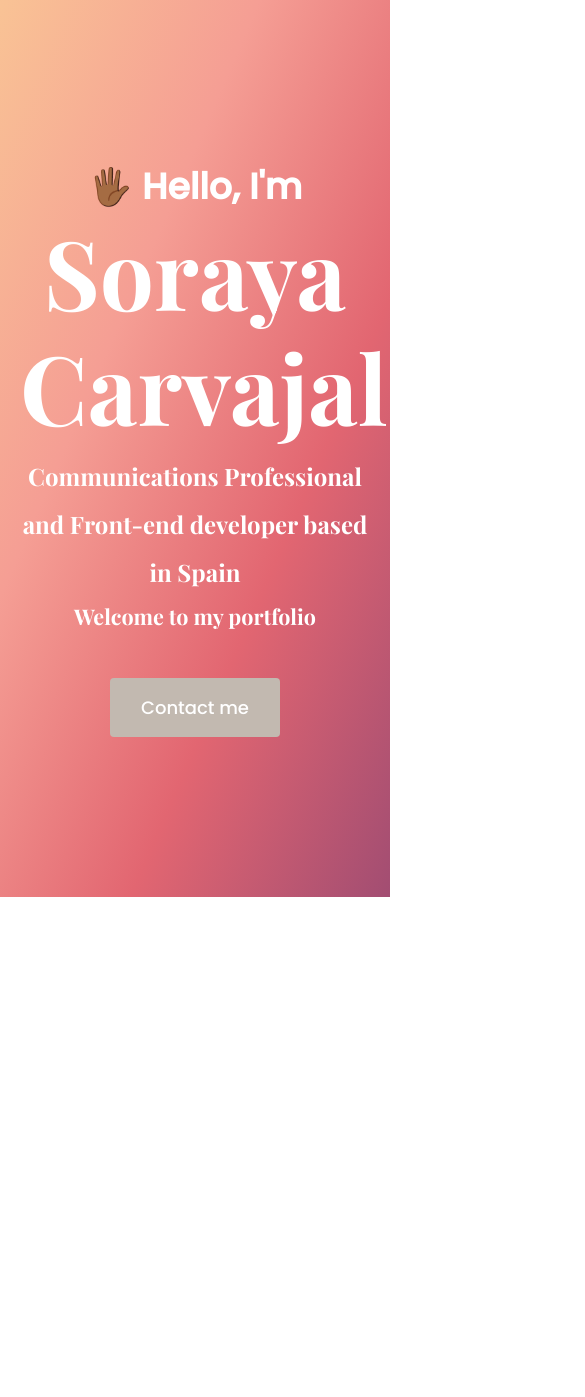
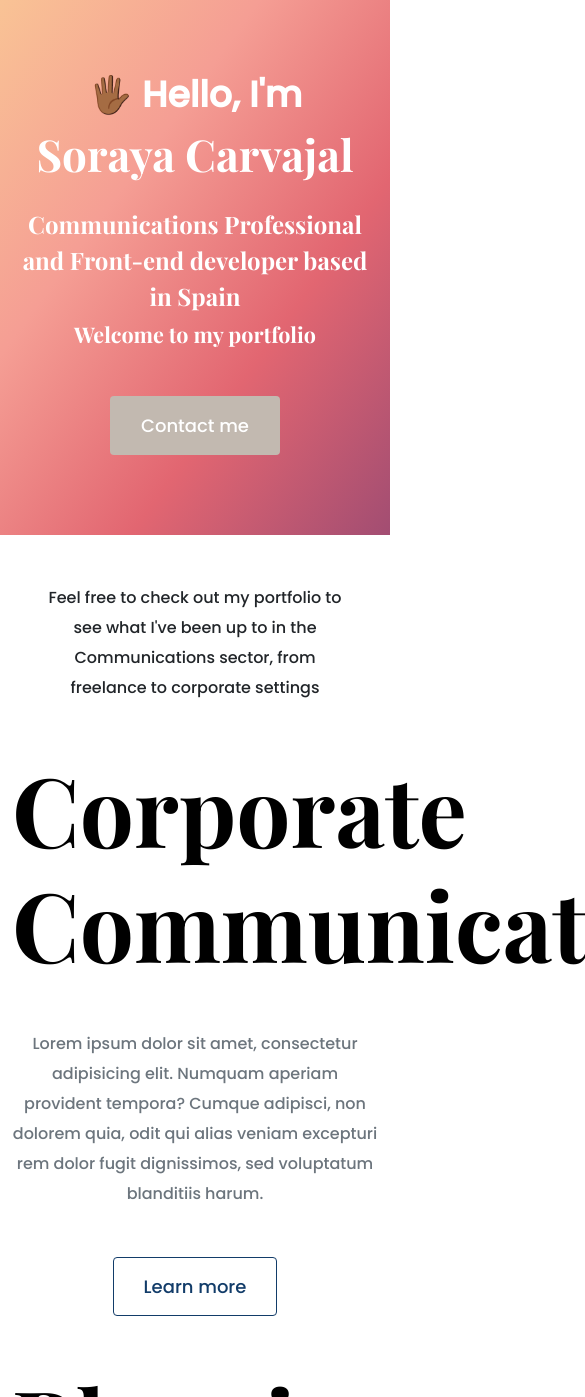
Before and after one commit to icuestiona/Portfolio-project1, a plain HTML site: page index.html in a window 390 px wide. Shown: the top 1397 px of the page, 585 px wide, since content can reach past the window. Before the commit the page ends 897 px from the top, so only its background shows below. Drawn offline with nearby package versions, Linux system fonts and the light colour scheme.

Commit message:
Integrated homepage content design. Added photos

```diff
--- a/index.html
+++ b/index.html
@@ -44,5 +44,75 @@
         <a href="#" class="btn btn-branding">Contact me</a>
       </div>
     </div>
+    <p class="text-center m-5">
+      Feel free to check out my portfolio to see what I've been up to in the
+      Communications sector, from freelance to corporate settings
+    </p>
+    <div class="container">
+      <div class="row mb-5">
+        <div class="col d-none d-lg-block">
+          <img
+            src="images/hands(1) (Small).jpg"
+            class="image-fluid rounded"
+            alt=""
+            width="550px"
+          />
+        </div>
+        <div class="col">
+          <div class="project-description">
+          <h2 class="mb-5">Corporate Communications</h2>
+          <p class="mb-5 text-muted">
+            Lorem ipsum dolor sit amet, consectetur adipisicing elit. Numquam
+            aperiam provident tempora? Cumque adipisci, non dolorem quia, odit
+            qui alias veniam excepturi rem dolor fugit dignissimos, sed
+            voluptatum blanditiis harum.
+          </p>
+          <a href="" class="btn btn-branding-outline">Learn more</a>
+      </div>
+    </div>
+    </div>
+     <div class="row mb-5">
+      <div class="col">
+        <div class="project-description">
+        <h2 class="mb-5">Blogging and podcast</h2>
+        <p class="mb-5 text-muted">
+          Lorem ipsum dolor sit amet, consectetur adipisicing elit. Numquam
+          aperiam provident tempora? Cumque adipisci, non dolorem quia, odit qui
+          alias veniam excepturi rem dolor fugit dignissimos, sed voluptatum
+          blanditiis harum.
+        </p>
+        <a href="" class="btn btn-branding-outline">Learn more</a>
+      </div>
+    </div>
+      <div class="col d-none d-lg-block">
+        <img
+          src="images/icuestiona2.PNG"
+          class="image-fluid rounded"
+          alt=""
+          width="550px"
+        />
+      </div>
+    </div>
+    <div class="row mb-5">
+      <div class="col d-none d-lg-block">
+        <img
+          src="images/weatherapp.PNG"
+          class="image-fluid"
+          alt=""
+          width="650px"
+        />
+      </div>
+      <div class="col">
+        <div class="project-description">
+        <h2 class="mb-5">Weather app</h2>
+        <p class="mb-5 text-muted">
+          Lorem ipsum dolor sit amet, consectetur adipisicing elit. Numquam
+          aperiam provident tempora? Cumque adipisci, non dolorem quia, odit qui
+          alias veniam excepturi rem dolor fugit dignissimos, sed voluptatum
+          blanditiis harum.
+        </p>
+        <a href="" class="btn btn-branding-outline">Learn more</a>
+      </div>
+    </div>
   </body>
 </html>
--- a/styles/portfolio.css
+++ b/styles/portfolio.css
@@ -2,6 +2,7 @@
 font-family: 'Poppins', sans-serif;*/
 :root {
   --branding-color: #c2b9b0;
+  --alternative-color: #123c69;
   --secondary-color: linear-gradient(
     to bottom right,
     #f9c395,
@@ -18,21 +19,27 @@ body {
 }
 
 h1,
-h1,
 h3,
 h4,
 h5,
 h6 {
-  color: white;
   font-family: var(--heading-font-family);
   font-weight: bold;
+  color: white;
 }
 
 h1 {
   font-size: 96px;
 }
+h2 {
+  font-family: var(--heading-font-family);
+  color: black;
+  font-size: 64px;
+}
 p {
   font-weight: normal;
+  font-size: 16px;
+  line-height: 30px;
 }
 
 .hero {
@@ -49,7 +56,7 @@ p {
 .hero h2 {
   font-family: var(--heading-font-family);
   font-weight: normal;
-  line-height: 2;
+  line-height: 1.5;
   font-size: 24px;
   color: white;
 }
@@ -61,3 +68,31 @@ p {
   line-height: 27px;
   padding: 15px 30px;
 }
+.btn-branding-outline {
+  color: var(--alternative-color);
+  border: 1px solid var(--alternative-color);
+  border-radius: 4px;
+  font-size: 18px;
+  line-height: 27px;
+  padding: 15px 30px;
+}
+.project-description {
+  padding: 120px 60px;
+}
+@media (max-width: 900px) {
+  h1 {
+    font-size: 44px;
+    line-height: 2;
+  }
+  h2 {
+    font-size: 96px;
+  }
+
+  .hero {
+    padding: 80px 20px;
+  }
+  .project-description {
+    padding: 0;
+    text-align: center;
+  }
+}
```
Also changed, not shown: images/esconexion.PNG (added), images/hands(1) (Small) (2).jpg (added), images/hands(1) (Small).jpg (added), images/hands(1).jpg (added), images/hands.jpg (added), images/hands2 (Small).jpg (added), images/hands2.jpg (added), images/icuestiona.PNG (added), images/icuestiona2.PNG (added), images/podcast.PNG (added), images/weather (Mobile).PNG (added), images/weather.PNG (added), images/weatherapp.PNG (added).
